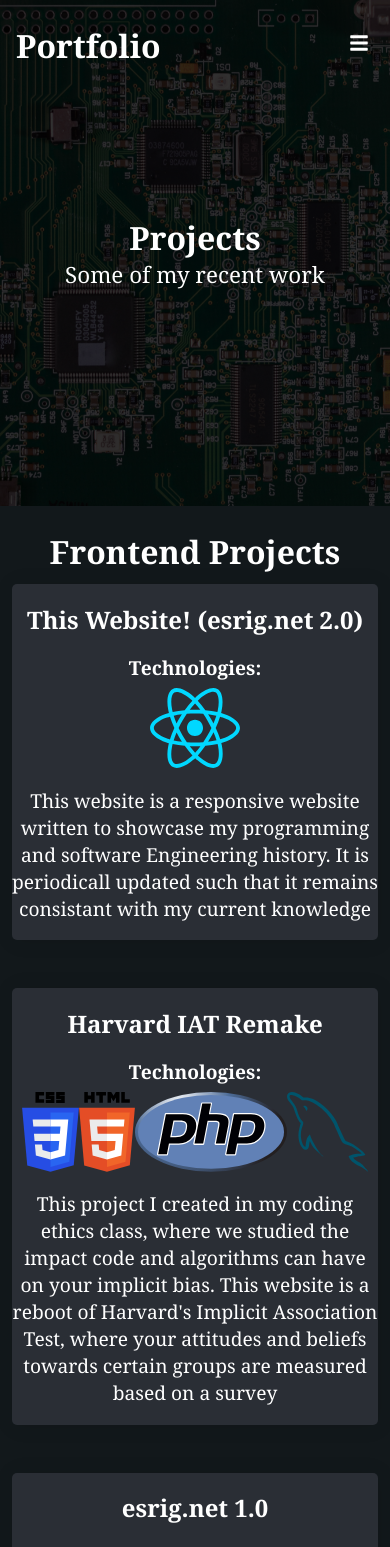
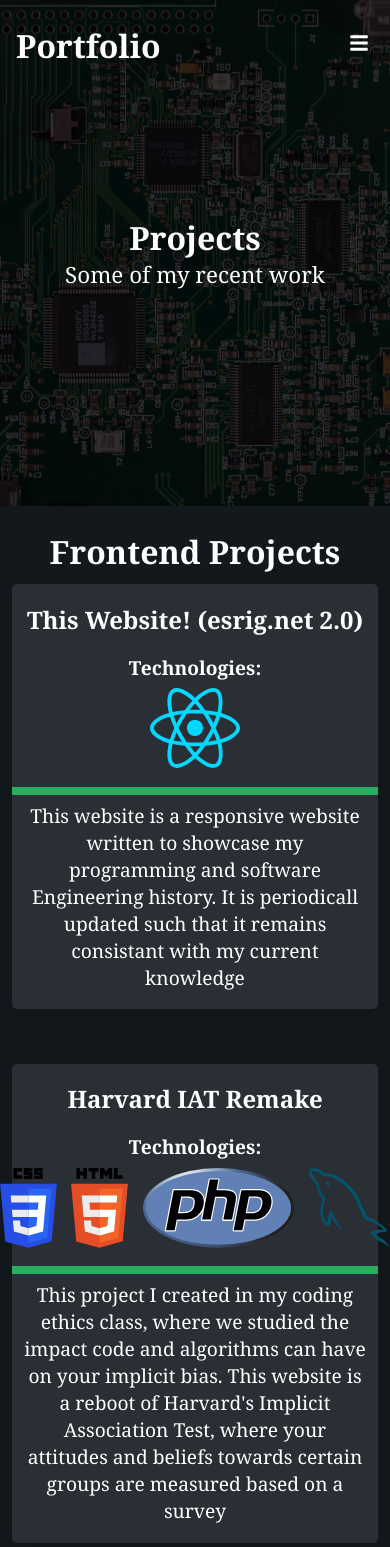
Before and after one commit to esrig1/esrig.net, a React (Create React App) app: page /project in a window 390 px wide. Shown: the top 1547 px of the page. Built offline with nearby package versions, Linux system fonts and the light colour scheme.

Commit message:
project pages lookin good

```diff
--- a/src/components/project/ProjectBoxAlt.css
+++ b/src/components/project/ProjectBoxAlt.css
@@ -8,13 +8,22 @@
     width: 100%;
 }
 
+
+
 .project-box .top{
     display: flex;
     flex-direction: column;
+    transition: all 0.4s ease-in-out;
+    margin-bottom: 5%;
 }
 
 .project-box .bottom{
-    margin: 5% 0;
+    border-top: 8px solid var(--color-secondary);
+    margin-bottom: 5%;
+}
+
+.project-box:hover .top {
+    transform: scale(1.1);
 }
 
 .project-box h2 {
@@ -24,6 +33,7 @@
 
 .project-box .description {
    text-align: center;
+   margin: 2% 3%;
 }
 
 .project-box .technologies {
@@ -31,7 +41,11 @@
     margin-top: 5%;
 }
 
-.project-box:hover {}
+.project-box:hover {
+    box-shadow: 1px 1px 20px rgba(0, 0, 0, 0.3);
+    transform: translateY(-5px);
+    transition: all 0.4s ease-in-out;
+}
 
 .project-box .project-tech-stack {
     margin-top: 2%;
@@ -46,27 +60,6 @@
 
 .project-box .project-tech-stack img {
     height: 5rem;
+    margin: 0 2%;
     width: auto;
 }
-
-@media screen and (max-width: 1550px) {
-  .project-box .description {}
-}
-
-@media screen and (max-width: 1000px) {
-  .project-box {}
-
-  .project-box h2 {}
-
-  .project-box .project-tech-stack img {}
-}
-
-@media screen and (max-width: 650px) {
-  .project-box {}
-
-  .project-box h2 {}
-
-  .project-box .description {}
-
-  .project-box .technologies {}
-}
--- a/src/components/project/projectSections/XYZProjects.css
+++ b/src/components/project/projectSections/XYZProjects.css
@@ -10,6 +10,9 @@
   flex-direction: column;
   align-items: center;
   margin-top: 3%;
+  max-width: 1600px;
+  margin-left: auto;
+  margin-right: auto;
 }
 
 @media screen and (max-width: 800px) {
```
Also changed, not shown: public/projBack.jpg (added).
